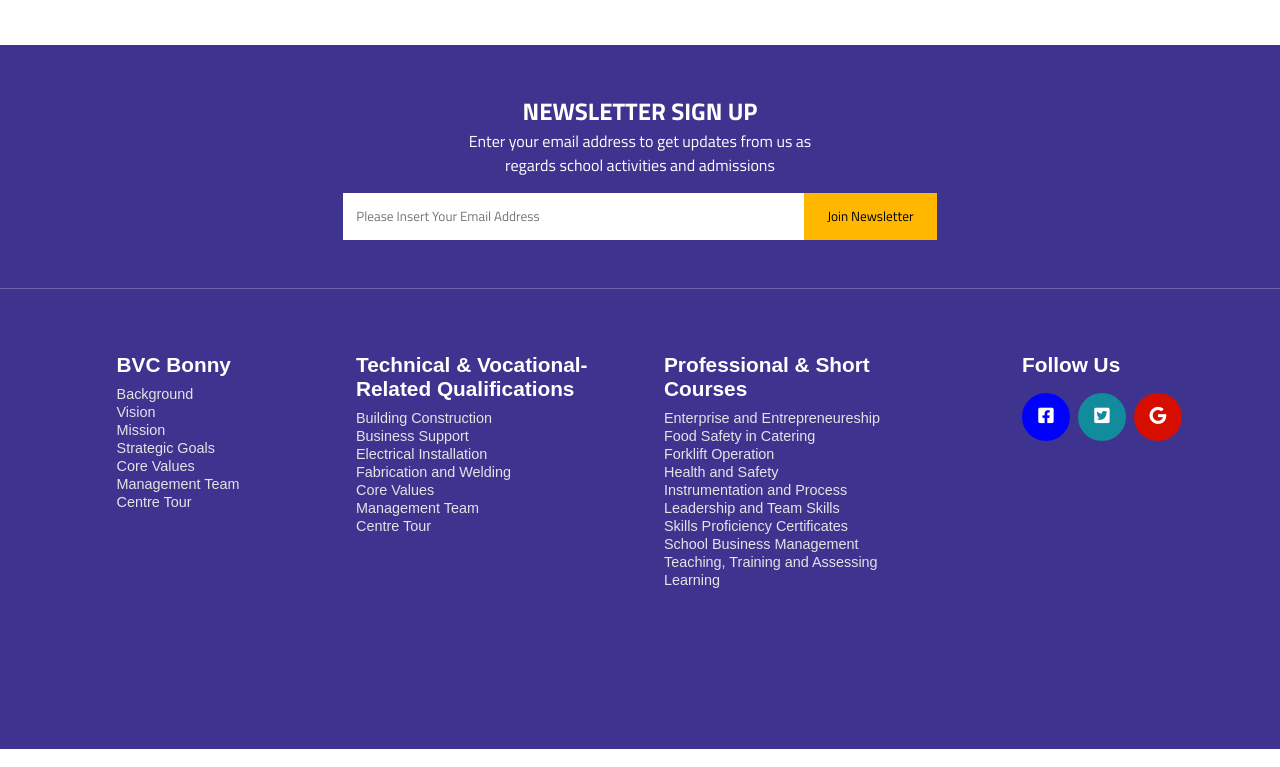
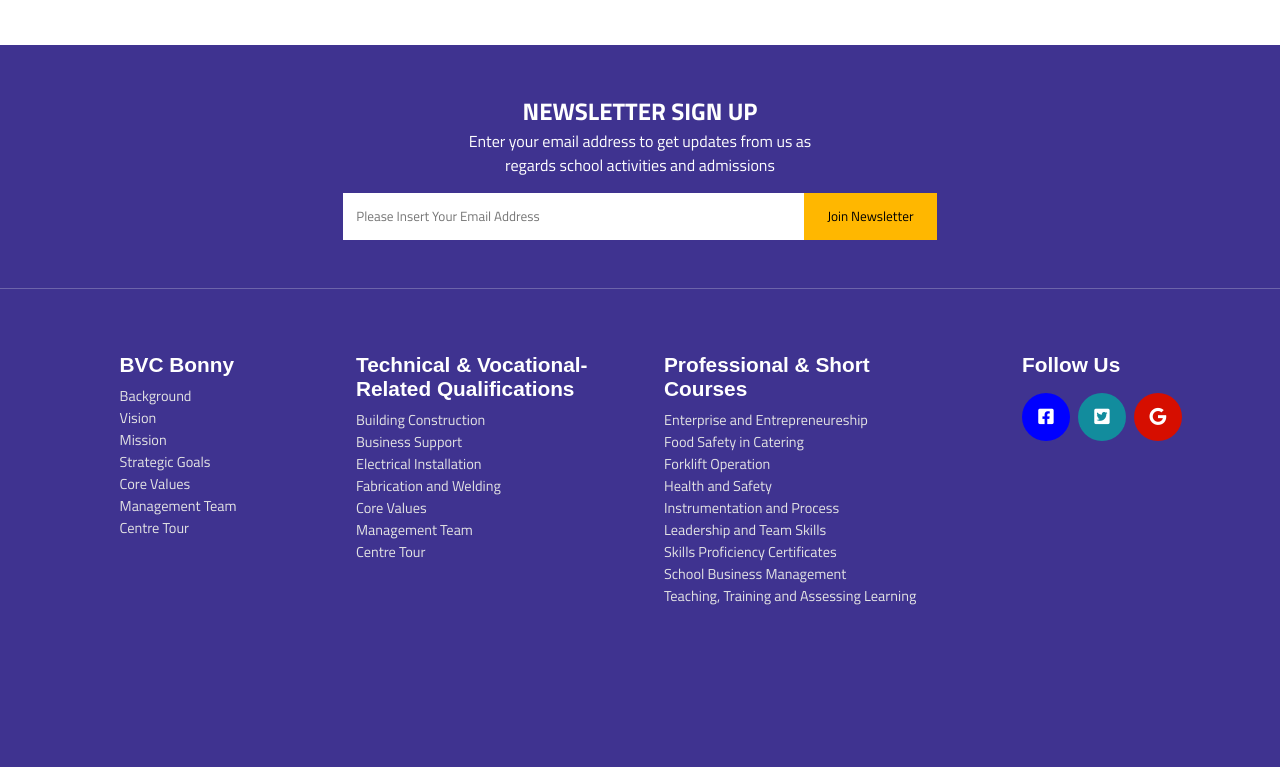
Before and after one commit to slick-codes/BVC-Website-Redesigned, a website: page index.html in a window 1280 px wide. Shown: the part 2896-3663 px from the top of the page. Drawn offline with nearby package versions, Linux system fonts and the light colour scheme; files that its build step writes are made by us from their sources.

Commit message:
add font family on .link__container a element on the footer section

```diff
--- a/assets/styles/scss/_main.scss
+++ b/assets/styles/scss/_main.scss
@@ -311,6 +311,7 @@
                 // color: $base-blue;
                 color: rgb(228, 228, 228);
                 font-size: .9rem;
+                font-family: $basefont-regular;
 
 
                 &:hover {
```
